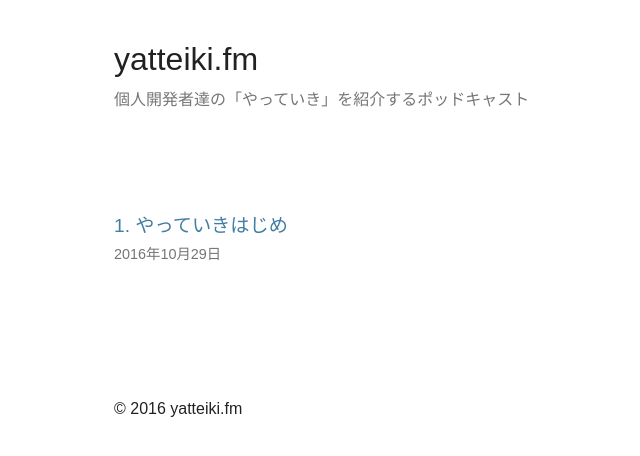
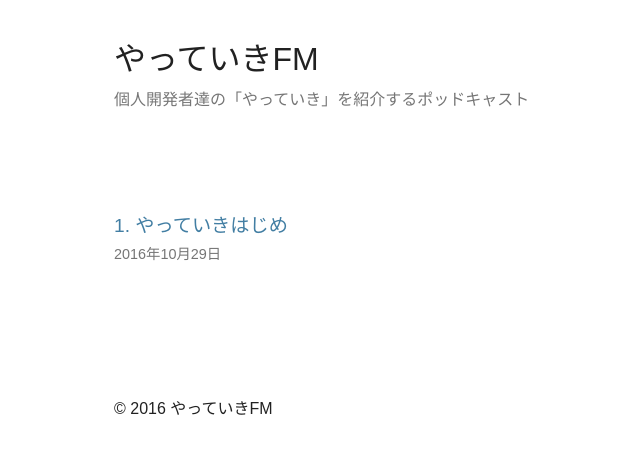
Before and after one commit to yatteikifm/yattiki.fm, a Jekyll site: the page built from index.html, in a window 1280 px wide. Shown: the top 456 px of the page, without its empty margins (66-706 px from the left). Built offline with Jekyll 4.4.1, drawn with Linux system fonts in a browser that asks for light colours.

Commit message:
Change site title to やっていきFM

```diff
--- a/_config.yml
+++ b/_config.yml
@@ -2,4 +2,4 @@ language: ja
 markdown: kramdown
 sass:
   sass_dir: css
-title: yatteiki.fm
+title: やっていきFM
```
